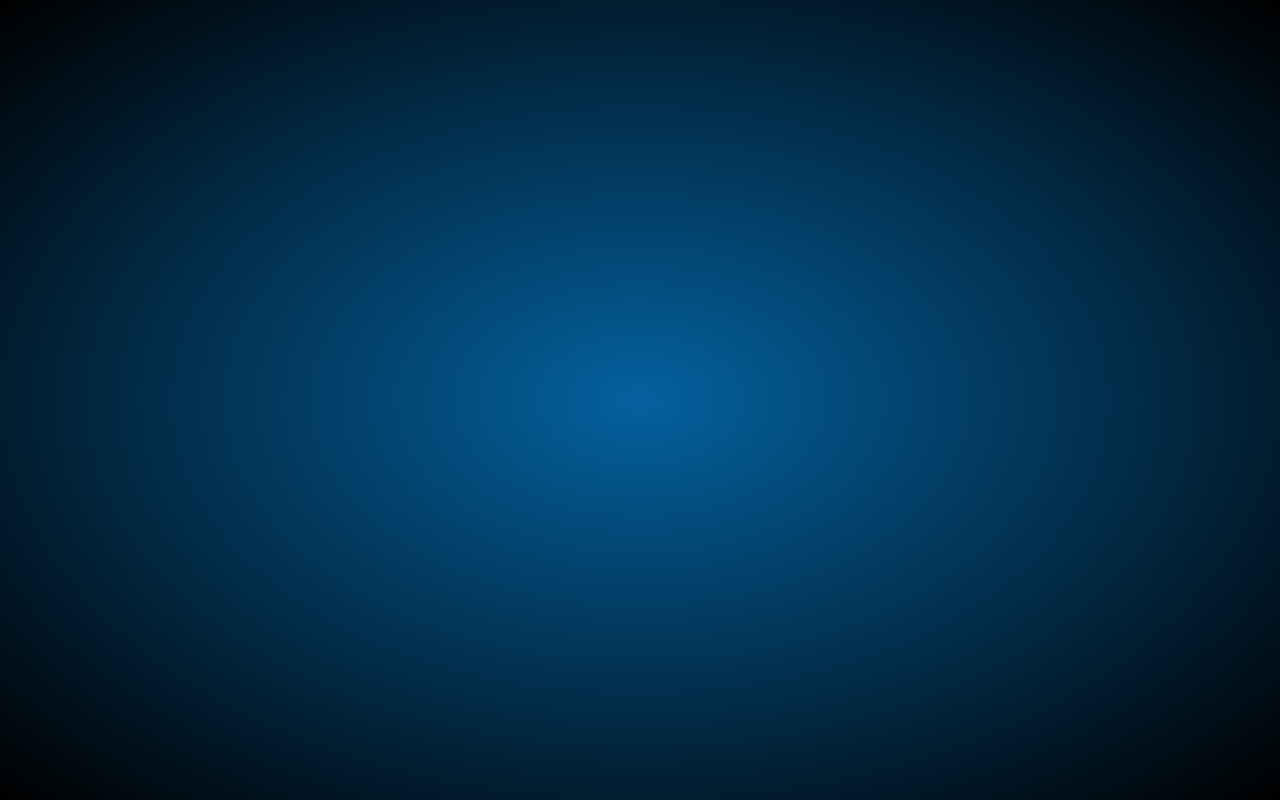
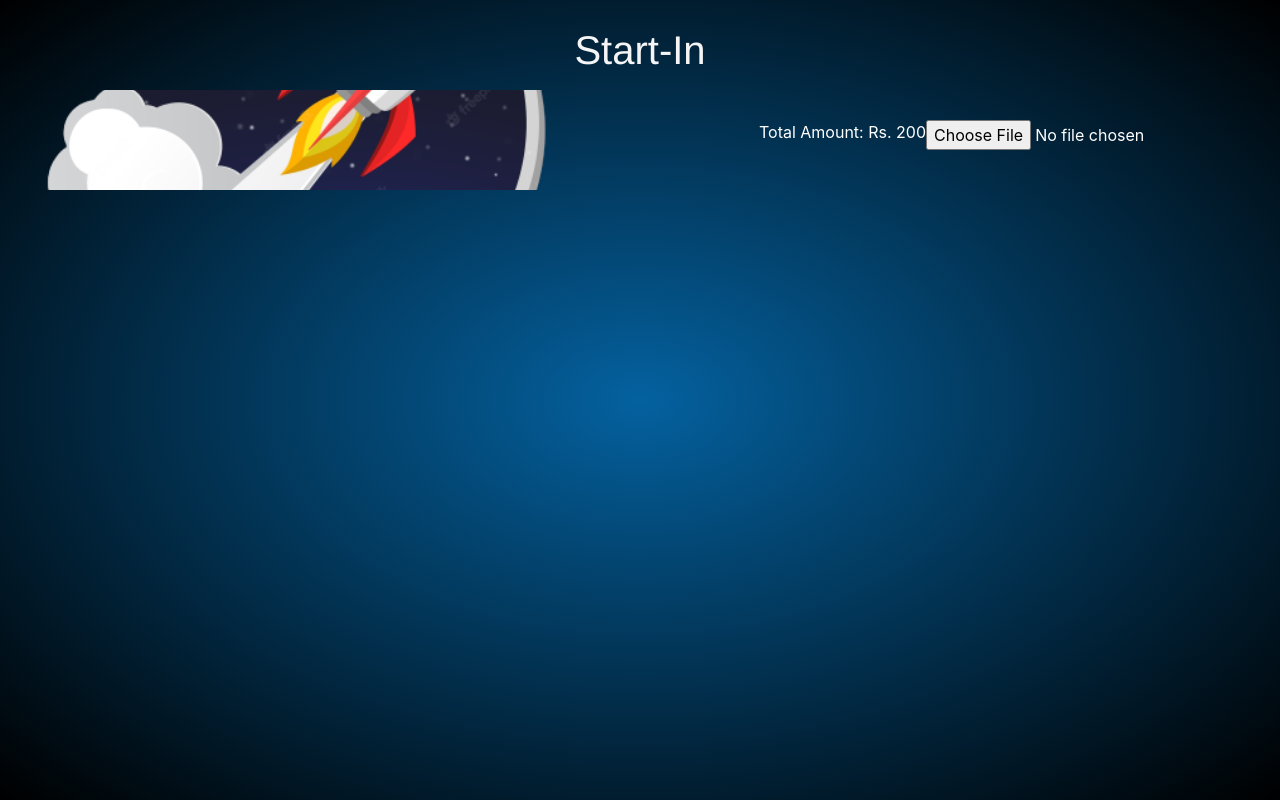
Before and after one commit to E-Cell-IITP/StartInFinal, a React (Create React App) app: page /payment in a window 1280 px wide. Before the commit this address had no page. Built offline with nearby package versions, Linux system fonts and the light colour scheme; sample sign-in values are in the browser's storage.

Commit message:
added payment

```diff
--- /dev/null
+++ b/src/components/payment.js
@@ -0,0 +1,112 @@
+import basicUpload from "../services/imageUploader";
+
+// basicUpload({
+//     accountId: "FW25awF",
+//     apiKey: "public_FW25awFBhDZhMzVWBDYaRuPTs4ne",
+//     requestBody: new Blob( // Or: pass a 'file' object from an input element.
+//       [ "Example Data" ],
+//       { type: "text/plain" }
+//     ),
+//   // - Optional -
+//   // metadata: {
+//   //  myCustomField1: true,
+//   //  myCustomField2: {
+//   //    hello: "world"
+//   //  },
+//   //  anotherCustomField: 42
+//   //},
+//   // querystring: {
+//   //  fileName: "image.jpg",
+//   //  fileNameVariablesEnabled: true,
+//   //  filePath: "/uploads/image.jpg",
+//   //  folderPath: "/uploads",
+//   //  folderPathVariablesEnabled: true,
+//   //  originalFileName: "example.jpg",
+//   //  tag: ["images/profile"]
+//   //}
+//       querystring : {
+//           fileName: `${"teamname_"}payment.jpg`,
+//           fielNameVariablesEnabled: true,
+//           tag: ["images/payment"]
+//       }
+//   }).then(
+//     response => console.log(`Success: ${JSON.stringify(response)}`),
+//     error => console.error(error)
+//   );
+
+
+  import React, { useState , useEffect} from 'react'
+  // import RemoveRedEyeIcon from '@mui/icons-material/RemoveRedEye';
+  import './payment.css'
+  // import AddMember from './AddMember'
+  // import fetchFoByDis from './Asyncc';
+  import axios from 'axios';
+  import * as Loader from 'react-loader-spinner';
+  import { ToastContainer, toast } from 'react-toastify';
+  import 'react-toastify/dist/ReactToastify.css';
+
+
+  const Payment = () => {
+    let teamName = localStorage.getItem('teamName');
+    const [category, setCategory] = useState(0);
+    const [toggle,settoggle] = useState(true)
+
+    const handleUpload = (e) =>{
+        // e.target.value
+        console.log(e.target.files[0]);
+        basicUpload({
+            accountId: "FW25awF",
+            apiKey: "public_FW25awFBhDZhMzVWBDYaRuPTs4ne",
+            requestBody: new Blob( // Or: pass a 'file' object from an input element.
+              e.target.files
+            ),
+            querystring : {
+                fileName: `${teamName}_payment.jpg`,
+                fielNameVariablesEnabled: true,
+                tag: ["images/payment"]
+            }
+        }).then(
+          response => {console.log(`Success: ${JSON.stringify(response)}`);
+            console.log(response.fileUrl)},
+          error => console.error(error)
+        );
+    }
+
+    const showToastMessage = (x) => {
+      toast.success(`${x}`, {
+          position: toast.POSITION.TOP_CENTER,
+          className:'message_toast'
+        });
+  };
+    const showToastMessage1 = (x) => {
+      toast.error(`${x}`, {
+          position: toast.POSITION.TOP_CENTER,
+          className:'message_toast'
+        });
+  };
+    return (
+      <div className='loginhead'>
+        <div className='navcontain1'>
+         <div className="top1">
+          <span onClick={()=>{window.location='/'}} className="headingis s1">Start-In</span>
+         </div>
+        </div>
+        {toggle?
+        <div className="teamnamebox1">
+            <p>Total Amount: Rs. 200</p>
+            <input type="file" onChange={(e)=>handleUpload(e)}></input>
+        </div>
+        :
+    <div style={{ display: "flex", justifyContent: "center" }}>
+    <Loader.Puff
+      color="#00BFFF"
+      height={50}
+      width={50}
+    /></div>
+    }
+
+      </div>
+    )
+  }
+
+  export default Payment
--- a/src/components/register.js
+++ b/src/components/register.js
@@ -61,7 +61,7 @@ const Register = () => {
     }
     if(teamname!==""&&description!==""&& count>=4){
       settoggle(false)
-    let item={teamName: teamname,description: description, members: temp};
+    let item={teamName: teamname,description: description, members: temp, token: localStorage.getItem('token')};
     // const body = JSON.stringify(item);
     let result = {};
     // let item_user = {username: membercount[0].name}
--- a/src/routes.js
+++ b/src/routes.js
@@ -12,6 +12,7 @@ import Top_carousal from './components-2/Top_carousal';
 import Leaderboard from './components/Leaderboard';
 import Register from './components/register';
 import Outsideleaderboard from './components/outsideleaderboard';
+import Payment from './components/payment';
 
 
 
@@ -19,10 +20,10 @@ function useAuth() {
     return localStorage.getItem('token')?true:false;
   }
 
-  function PrivateRoute({  }) {
+  function PrivateRoute({ children }) {
     const auth = useAuth();
     console.log(localStorage.getItem('token'));
-    return auth ? <Dashboard1/> : <Navigate to="/login" />;
+    return auth ? children : <Navigate to="/login" />;
   }
 
 
@@ -81,6 +82,10 @@ export default function Router() {
         //   { path: 'user*', element: <PrivateRoute><User /></PrivateRoute>},
         // ]
       },
+      {
+        path: '/payment',
+        element: <PrivateRoute><Payment /></PrivateRoute>
+      }
 
 
     ]);
```
Also changed, not shown: src/components/payment.css (added), 1 other file (tests, documents, lock files or other folders).
